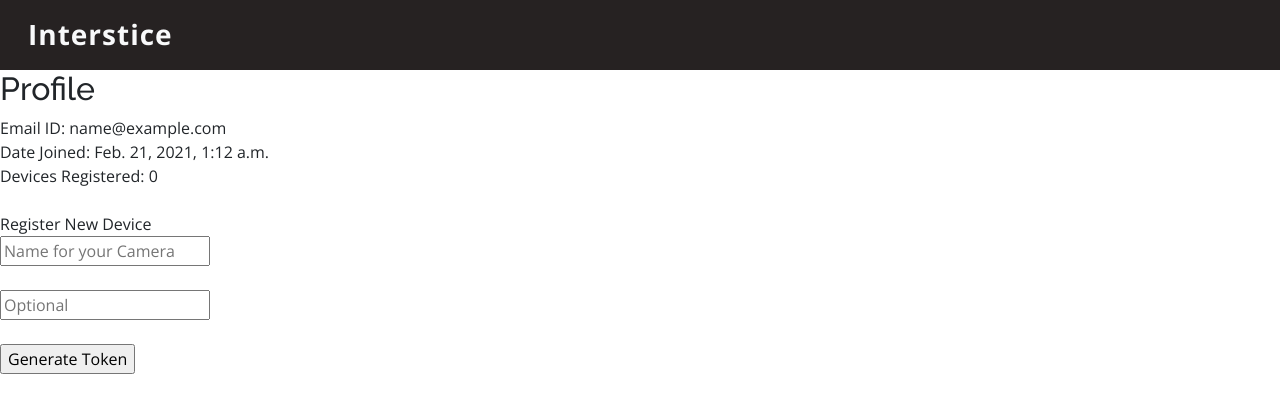
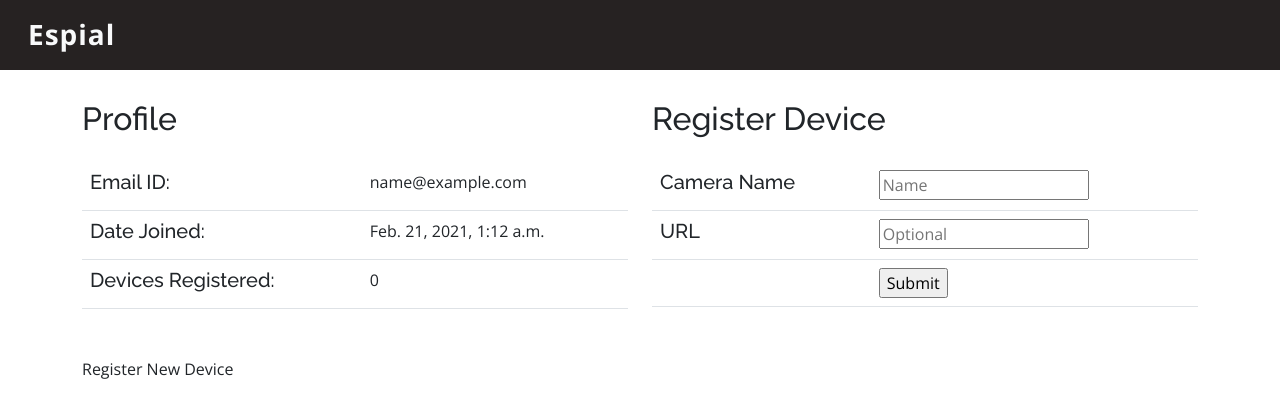
Before and after one commit to kakamband/Espial, a Django app: page /accounts/profile/ in a window 1280 px wide. Shown: the top 418 px of the page. Run offline with Django 3.2, Linux system fonts and the light colour scheme; the visitor is signed in with stand-in values (Sample User, id 1); some libraries are stand-ins or nearby versions.

Commit message:
Final Updates

```diff
--- a/Django WebApp/core/views.py
+++ b/Django WebApp/core/views.py
@@ -26,7 +26,7 @@ def Notify(request):
                 obj = Document.objects.filter(user = cam.user).order_by('uploaded_at').last()
                 user = User.objects.get(id=cam.user)
                 payload = {"head": head, "body": body,
-                            "icon": "https://i.imgur.com/dRDxiCQ.png", "url": 'http://127.0.0.1:8000/stream/'+str(obj.vid.url).split('/')[-1]}
+                            "icon": "https://i.imgur.com/2IG0Lcp.png", "url": 'http://127.0.0.1:8000/stream/'+str(obj.vid.url).split('/')[-1]}
                 send_user_notification(user=user, payload=payload, ttl=1000)
                 return JsonResponse({'status': 200, "message": "Notifier Started"})
 
--- /dev/null
+++ b/Django WebApp/static/style/profile.css
@@ -0,0 +1,5 @@
+@media screen and (max-width: 768px) {
+    h5{
+      font-size: 15px!important;
+    }
+}
--- a/Django WebApp/templates/base.html
+++ b/Django WebApp/templates/base.html
@@ -1,5 +1,4 @@
 <!-- template for other sites -->
-
 {%load static%}
 <!DOCTYPE html>
 <html lang="en">
@@ -7,23 +6,24 @@
 <head>
     <meta http-equiv="Cache-control" content="public" />
     <meta charset="UTF-8" />
-    <meta name="description" content="Testing Webiste for Team Visionary's Project Interstice" />
-    <meta name="keywords" content="Model Website, Keras, Tensorflow" />
-    <meta name="author" content="Avishrant Sharma, Spriha Gautam, Ritik Dhiman, Aditi Agarwal" />
-    <meta name="viewport" content="width=device-width,initial-scale=1.0" />
-    <meta name="theme-color" content="#FFFFFF" />
-    <meta name="apple-mobile-web-app-capable" content="yes" />
-    <meta name="apple-mobile-web-app-title" content="Project Interstice" />
-    <meta name="apple-mobile-web-app-status-bar-style" content="default" />
-    <meta property="og:image" content="{%static 'assets/img/favicon.png" />
-    <meta property="og:image:type" content="image/png" />
-    <meta property="og:image:width" content="512" />
-    <meta property="og:image:height" content="512" />
+    <meta name="description" content="Testing Webiste for Team Visionary's Project Espial">
+    <meta name="keywords" content="Model Website, Keras, Tensorflow">
+    <meta name="author" content="Avishrant Sharma, Spriha Gautam, Ritik Dhiman, Aditi Agarwal">
+    <meta name="viewport" content="width=device-width,initial-scale=1.0">
+    <link rel="manifest" href="/manifest.json">
+    <meta name="theme-color" content="#FFFFFF">
+    <meta name="apple-mobile-web-app-capable" content="yes">
+    <meta name="apple-mobile-web-app-title" content="Project Espial">
+    <meta name="apple-mobile-web-app-status-bar-style" content="default">
+    <meta property="og:image" content="static/assets/img/favicon.png">
+    <meta property="og:image:type" content="image/png">
+    <meta property="og:image:width" content="512">
+    <meta property="og:image:height" content="512">
     <title>{%block title%} {%endblock title%}</title>
     <link rel="stylesheet" href='{%static "style/base.css"%}' />
     <link rel="stylesheet" href='{%static "style/scroll.css"%}' />
-    <link href="{%static 'assets/img/favicon.png" rel="icon" />
-    <link href="{%static 'assets/img/apple-touch-icon.png" rel="apple-touch-icon" />
+    <link href="{%static 'assets/img/favicon.png'%}" rel="icon" />
+    <link href="{%static 'assets/img/apple-touch-icon.png'%}" rel="apple-touch-icon" />
     {%block link%} {%endblock link%}
     <!-- Google Fonts -->
     <link
@@ -49,7 +49,7 @@
             <div class="logo">
                 <a href="{%url 'home'%}">
                     <h1 class="text-light mx-3" style="display: inline-block; font-family: 'Open Sans'">
-                        Interstice
+                        Espial
                     </h1>
                 </a>
             </div>
--- a/Django WebApp/templates/profile.html
+++ b/Django WebApp/templates/profile.html
@@ -39,17 +39,83 @@
         });
     });
 </script>
+<link rel="stylesheet" href='{%static "style/profile.css"%}' />
 {%endblock link%}
 {%block content%}
+<div class="container" style="margin-top: 100px;">
+    <div class="row my-2">
+        <div class="col-12 col-lg-6">
             <h2>Profile</h2>
-Email ID: {{user}}<br>
-Date Joined: {{user.date_joined}}<br>
-Devices Registered: {{total}}<br>
+
+            <table class="table mt-4">
+                <tr>
+                    <td>
+                        <h5>Email ID:</h5>
+                    </td>
+                    <td>
+                        {{user}}
+                    </td>
+                </tr>
+                <tr>
+                    <td>
+                        <h5>Date Joined:</h5>
+                    </td>
+                    <td>
+                        {{user.date_joined}}
+                    </td>
+                </tr>
+                <tr>
+                    <td>
+                        <h5>Devices Registered:</h5>
+                    </td>
+                    <td>
+                        {{total}}
+                    </td>
+                </tr>
+            </table>
+        </div>
+        <div class="col-12 col-lg-6">
+            <h2>Register Device</h2>
+
+            <form method="POST" id="token_form">
+                {%csrf_token%}
+                <table class="table  mt-4">
+                    <tr>
+                        <td>
+                            <h5>Camera Name</h5>
+                        </td>
+                        <td>
+                            <input type="text" name="name" placeholder="Name"><br>
+                        </td>
+                    </tr>
+                    <tr>
+                        <td>
+                            <h5>URL</h5>
+                        </td>
+                        <td>
+                            <input type="text" name="url" placeholder="Optional">
+                        </td>
+                    </tr>
+                    <tr>
+                        <td>
+
+                        </td>
+                        <td>
+                            <input type="submit" value="Submit">
+                        </td>
+                    </tr>
+
+                </table>
+
+            </form>
+            <div class="response"></div>
+        </div>
+    </div>
     {%if table%}
-<table>
+    <table class="table table-striped table-hover">
         <tr>
             <th>
-            Serial Number
+                Serial No
             </th>
             <th>
                 Device Name
@@ -75,11 +141,6 @@ Devices Registered: {{total}}<br>
     {%endif%}
     <br>
     Register New Device
-<form method="POST" id="token_form">
-    {%csrf_token%}
-    <input type="text" name="name" placeholder="Name for your Camera"><br><br>
-    <input type="text" name="url" placeholder="Optional"><br><br>
-    <input type="submit" value="Generate Token">
-</form>
-<div class="response"></div>
+
+</div>
 {%endblock content%}
--- a/requirements.txt
+++ b/requirements.txt
@@ -3,3 +3,6 @@ gunicorn
 django-webpush
 django_heroku
 six
+tensorflow
+numpy
+opencv-python
```
Also changed, not shown: Django WebApp/templates/home.html (+5 -5 lines), Django WebApp/templates/start.html (deleted, +0 -56 lines), Django WebApp/templates/stream.html (+24 -2 lines), test.py (+12 -9 lines), Django WebApp/static/assets/img/portfolio/portfolio-1.jpg (deleted), Django WebApp/static/assets/img/portfolio/portfolio-1.png (added), Django WebApp/static/assets/img/portfolio/portfolio-6.jpg, Django WebApp/static/assets/img/portfolio/portfolio-8.png (added), Django WebApp/static/style/stream.css (deleted), README.md, 1 other file. Lines whose indentation alone changed are shown as unchanged.
